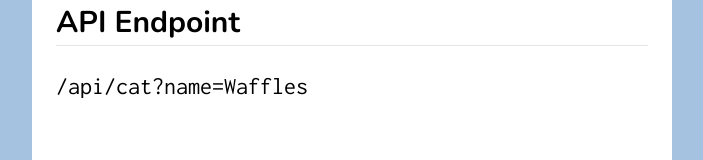
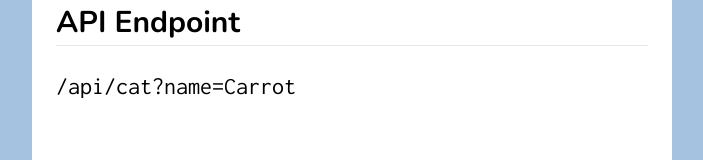
Before and after one commit to cheeze2000/cat-avatar-generator, a Next.js app: page / in a window 1280 px wide. Shown: the part 358-518 px from the top of the page, without its empty margins (288-991 px from the left). Built offline with nearby package versions, Linux system fonts and the light colour scheme.

Commit message:
refactor: change example cat name

```diff
--- a/components/Usage.js
+++ b/components/Usage.js
@@ -8,7 +8,7 @@ function Usage() {
                 <hr className="mt-1" />
             </div>
             <div className="font-inconsolata text-2xl">
-                /api/cat?name=Waffles
+                /api/cat?name=Carrot
             </div>
         </div>
     );
```
